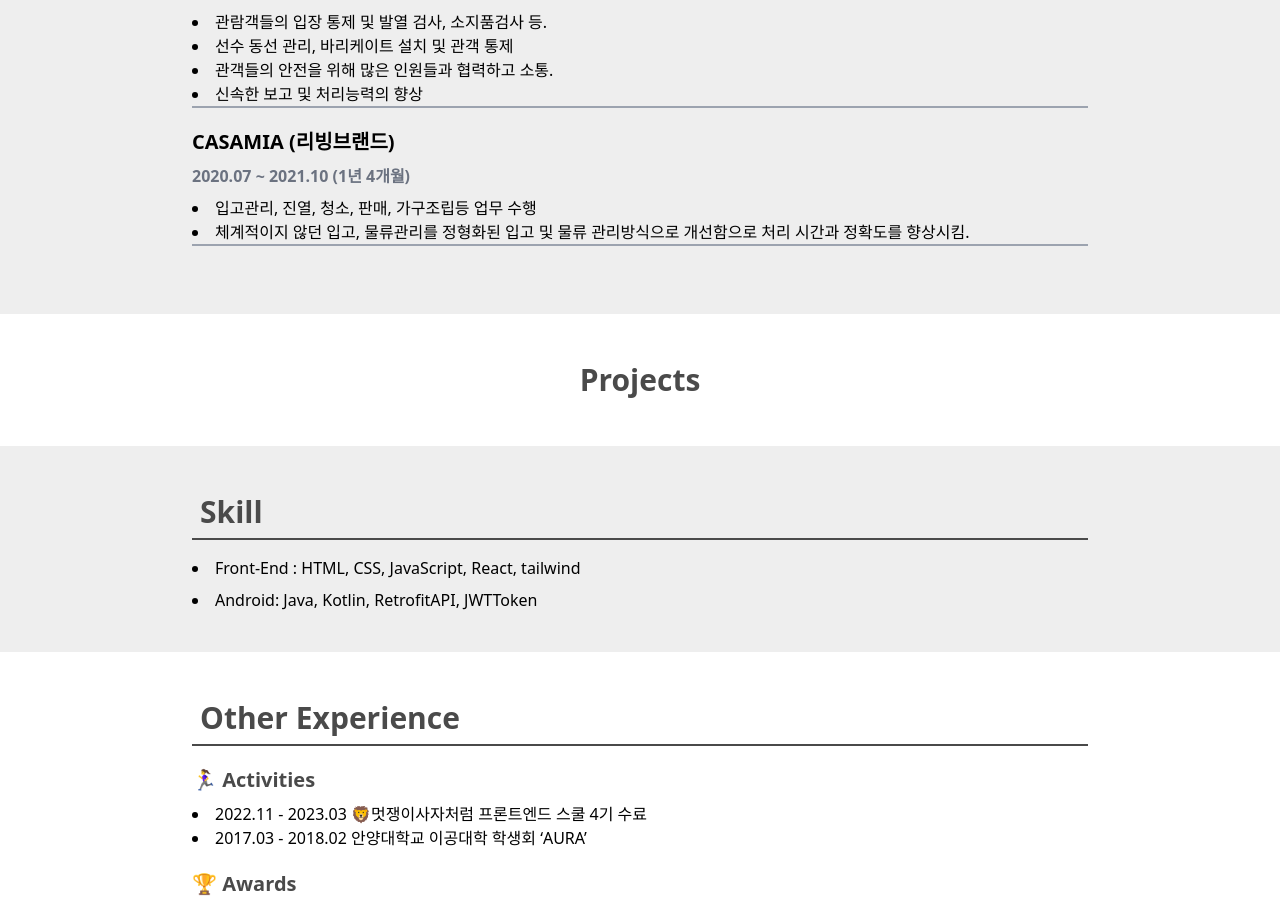
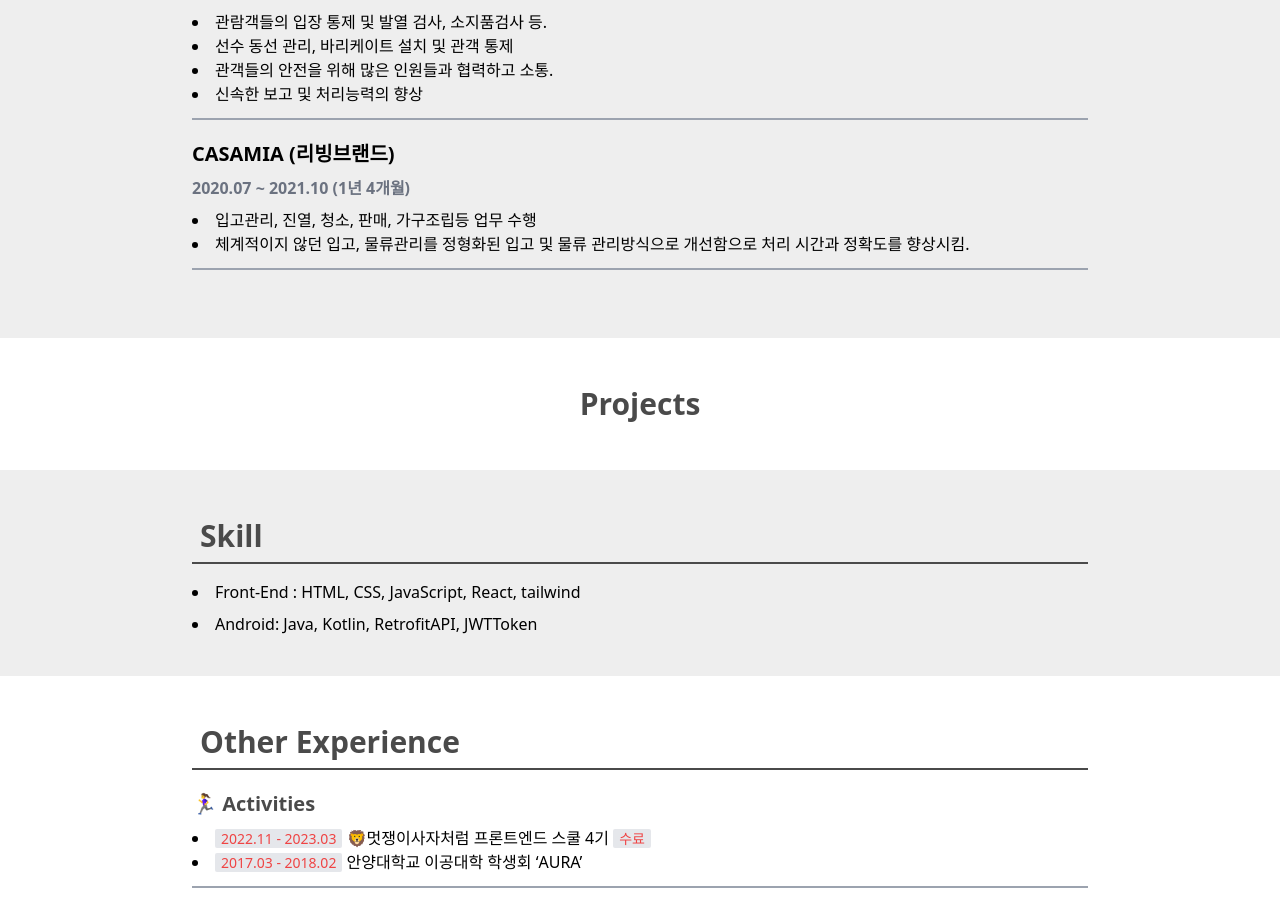
Before and after one commit to dydgh142/CRA-init, a React (Create React App) app: page /intro in a window 1280 px wide. Shown: the part 1888-2797 px from the top of the page. Built offline with nearby package versions, Linux system fonts and the light colour scheme.

Commit message:
[FEAT] OtherExperience 추가

```diff
--- a/src/components/Header/search.css
+++ b/src/components/Header/search.css
@@ -19,9 +19,9 @@ input {
 .search-box input[type="text"] {
   font-family: inherit;
   font-weight: bold;
-  width: 2.5em;
-  height: 2.5em;
-  padding: 0.3em 2.1em 0.3em 0.4em;
+  width: 2em;
+  height: 2em;
+  padding: 0.3em 1.5em 0.3em 0.4em;
   border: none;
   box-sizing: border-box;
   border-radius: 2.5em;
@@ -56,7 +56,7 @@ input {
   justify-content: center;
   align-items: center;
   position: absolute;
-  top: 0.55em;
+  top: 0.25em;
   right: 0.55em;
   transform: rotate(-45deg) translateY(2.2em);
   transition: transform 150ms ease-out 150ms;
--- a/src/index.css
+++ b/src/index.css
@@ -5,6 +5,9 @@
 @layer components {
   .yoonhoH3 {
     @apply font-bold text-3xl mb-4 text-textbase px-2 py-2;
+  }
+  .red {
+    @apply text-red-500 bg-gray-200 px-[6px] rounded-sm text-sm;
   }
 }
 
--- a/src/pages/Intro/Intro.js
+++ b/src/pages/Intro/Intro.js
@@ -94,7 +94,7 @@ const Intro = () => {
             <li>빠르게 변화하는 업무 상황에 대처하며, 적시에 맞게 판단하고 일의 우선순위를 파악해 처리하는 능력을 향상시킴.</li>
             <li>변동사항이 많아 관리하기 힘들었던 알바생들의 스케줄을 미리 조사하고 일정에 맞게 조정해 원활한 업무 진행에 도움을 줌.</li>
           </div>
-          <div className="border-b-2 border-gray-400 divb-3 mb-5">
+          <div className="border-b-2 border-gray-400 mb-5 pb-3">
             <div className="font-bold text-xl my-2">2020 - 2021 KBO 포스트시즌 (야구장) </div>
             <div className="text-gray-500 mb-2 font-semibold">2020.11 ~ (24일 단기) 2021.11 ~ (18일 단기)</div>
             <li>관람객들의 입장 통제 및 발열 검사, 소지품검사 등.</li>
@@ -102,7 +102,7 @@ const Intro = () => {
             <li>관객들의 안전을 위해 많은 인원들과 협력하고 소통.</li>
             <li>신속한 보고 및 처리능력의 향상</li>
           </div>
-          <div className="border-b-2 border-gray-400 divb-3 mb-5">
+          <div className="border-b-2 border-gray-400 mb-5 pb-3">
             <div className="font-bold text-xl my-2">CASAMIA (리빙브랜드) </div>
             <div className="text-gray-500 mb-2 font-semibold"> 2020.07 ~ 2021.10 (1년 4개월)</div>
             <li>입고관리, 진열, 청소, 판매, 가구조립등 업무 수행</li>
@@ -128,11 +128,39 @@ const Intro = () => {
       <section className="text-left my-10">
         <div className="w-[70%] mx-auto">
           <h3 className="yoonhoH3 border-b-2 border-textbase">Other Experience</h3>
-          <div className="text-xl text-textbase mt-5 mb-2 font-bold">🏃‍♀️ Activities</div>
-          <li>2022.11 - 2023.03 🦁멋쟁이사자처럼 프론트엔드 스쿨 4기 수료</li>
-          <li>2017.03 - 2018.02 안양대학교 이공대학 학생회 ‘AURA’</li>
-          <div className="text-xl text-textbase mt-5 mb-2 font-bold">🏆 Awards</div>
-          <div className="text-xl text-textbase mt-5 mb-2 font-bold">📚 Certificate </div>
+          <div className="border-b-2 border-gray-400 mb-5 pb-3">
+            <div className="text-xl text-textbase mt-5 mb-2 font-bold">🏃‍♀️ Activities</div>
+            <li>
+              <span className="red">2022.11 - 2023.03</span> 🦁멋쟁이사자처럼 프론트엔드 스쿨 4기 <span className="red">수료</span>
+            </li>
+            <li>
+              <span className="red">2017.03 - 2018.02</span> 안양대학교 이공대학 학생회 ‘AURA’
+            </li>
+          </div>
+          <div className="border-b-2 border-gray-400 mb-5 pb-3">
+            <div className="text-xl text-textbase mt-5 mb-2 font-bold">🏆 Awards</div>
+            <li>
+              <span className="red">2022</span> 한국관광공사와 카카오 주관 ‘2022 관광데이터 활용 공모전’ <span className="underline">장려상 수상</span>
+            </li>
+            <li>
+              <span className="red">2022</span> 안양대학교 ‘CapSton Desgin’ <span className="underline">장려상 수상</span>
+            </li>
+          </div>
+          <div className="border-b-2 border-gray-400 mb-5 pb-3">
+            <div className="text-xl text-textbase mt-5 mb-2 font-bold">📚 Certificate </div>
+            <li>
+              정보처리기사 <span className="red">2022.11.25</span>
+            </li>
+            <li>
+              전산회계 2급 <span className="red">2022.04.27</span>
+            </li>
+            <li>
+              리눅스마스터 2급 <span className="red">2021.10.01</span>
+            </li>
+            <li>
+              네트워크관리사 2급 <span className="red">2021.07.21</span>
+            </li>
+          </div>
         </div>
       </section>
 
@@ -148,7 +176,6 @@ const Intro = () => {
           <li className="my-4">22.11.25 / 정보처리기사 / 한국산업인력 공단</li>
         </ul>
       </footer>
-      <>.</>
     </div>
   );
 };
```
